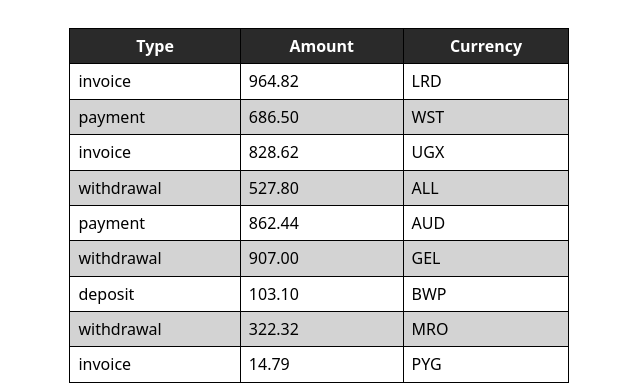
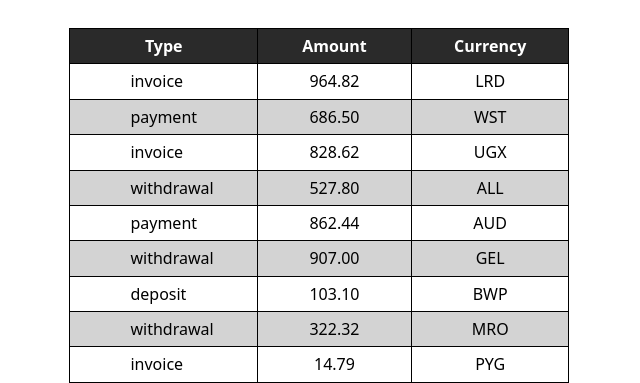
Before and after one commit to LiubovAnufriieva/react-test-2, a React (Vite) app: page / in a window 1280 px wide. Shown: the part 488-871 px from the top of the page, without its empty margins (319-959 px from the left). Built offline with nearby package versions, Linux system fonts and the light colour scheme.

Commit message:
edit according to template

```diff
--- a/src/components/Transaction/TransactionHistory.module.css
+++ b/src/components/Transaction/TransactionHistory.module.css
@@ -17,9 +17,14 @@
   .td {
     width: 220px;
     padding: 8px;
-
+    padding-left: 60px;
     text-align: start;
 
     border: 1px solid black;
     border-collapse: collapse;
   }
+
+  .td:nth-child(1n+2) {
+    text-align: center;
+    padding-left: 8px;
+  }
```
